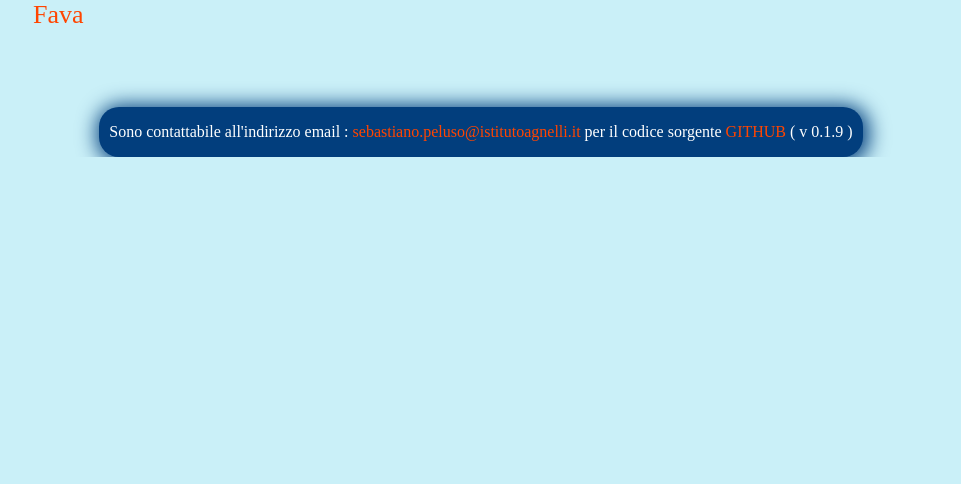
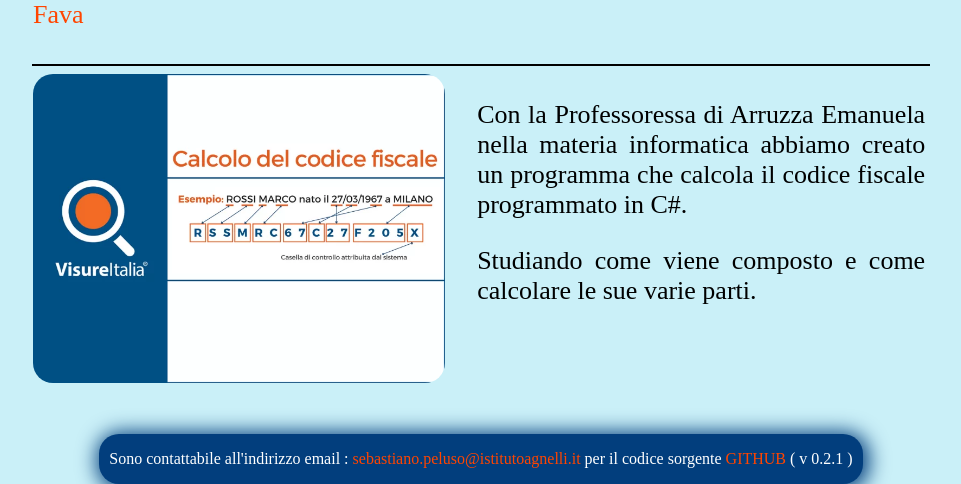
Before and after one commit to Sebastiano-Peluso/Portofolio, a SvelteKit app: page /2022-23 in a window 1280 px wide. Shown: the part 1238-1722 px from the top of the page, without its empty margins (159-1120 px from the left). Before the commit the page ends 1395 px from the top, so only its background shows below. Built offline with nearby package versions, Linux system fonts and the light colour scheme.

Commit message:
add new argument

```diff
--- a/src/routes/+layout.svelte
+++ b/src/routes/+layout.svelte
@@ -5,7 +5,7 @@
 
 
 
-    let VERSION_SOFTWARE = " 0.1.9";
+    let VERSION_SOFTWARE = " 0.2.1";
 
 
 
--- a/src/routes/2022-23/+page.svelte
+++ b/src/routes/2022-23/+page.svelte
@@ -3,6 +3,8 @@
 
 
 import accessoAabusivo from '$lib/img/accesso-a-abusivo.png';
+
+import codicefiscale from '$lib/img/calcolo-codice.webp';
 
 
 </script>
@@ -50,6 +52,21 @@ import accessoAabusivo from '$lib/img/accesso-a-abusivo.png';
         </div>
 
     </div>
+
+    <hr>
+
+    <div id="" class="box">
+
+        <img src={codicefiscale} alt="">
+
+        <div class="descrizione">
+            <p>Con la Professoressa di Arruzza Emanuela nella materia informatica abbiamo creato un programma che calcola il codice fiscale programmato in C#.</p>
+            <p>Studiando come viene composto e come calcolare le sue varie parti.</p>
+        </div>
+
+    </div>
+
+
 
 
 </div>
```
Also changed, not shown: src/routes/2023-24/+page.svelte (+35 -0 lines), src/lib/img/calcolo-codice.webp (added).
